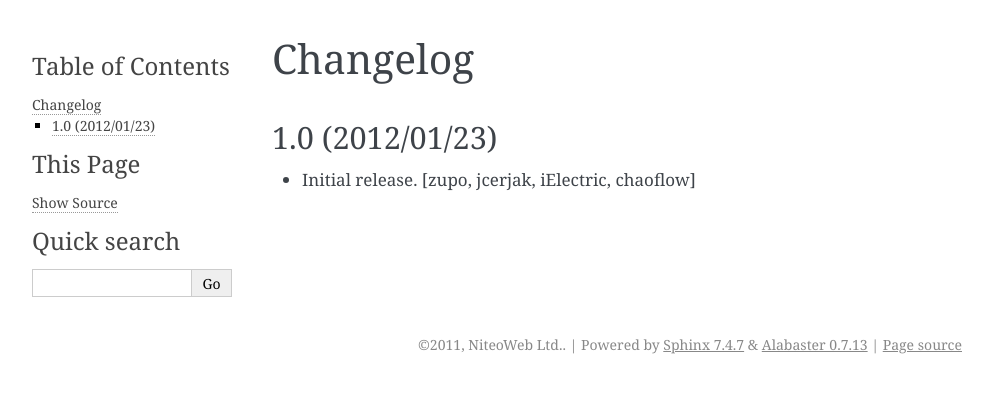
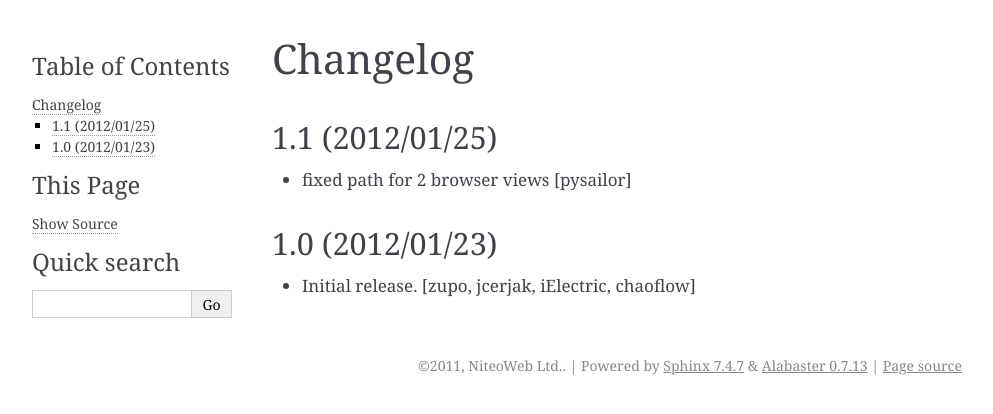
Before and after one commit to collective/collective.listusers, a Sphinx documentation site: the page built from docs/HISTORY.rst, in a window 1280 px wide. Shown: the top 414 px of the page, without its empty margins (148-1141 px from the left). Built offline with Sphinx 7.4.7, drawn with Linux system fonts in a browser that asks for light colours.

Commit message:
Prepare collective.listusers 1.1.

```diff
--- a/docs/HISTORY.rst
+++ b/docs/HISTORY.rst
@@ -1,5 +1,11 @@
 Changelog
 =========
+
+1.1 (2012/01/25)
+----------------
+
+- fixed path for 2 browser views
+  [pysailor]
 
 1.0 (2012/01/23)
 ----------------
--- a/setup.py
+++ b/setup.py
@@ -3,7 +3,7 @@ from setuptools import setup, find_packages
 
 
 setup(name='collective.listusers',
-      version="1.0",
+      version="1.1",
       description="A search form for listing users.",
       long_description=open(os.path.join(os.path.dirname(__file__), 'README.rst')).read(),
       # Get more strings from
```
